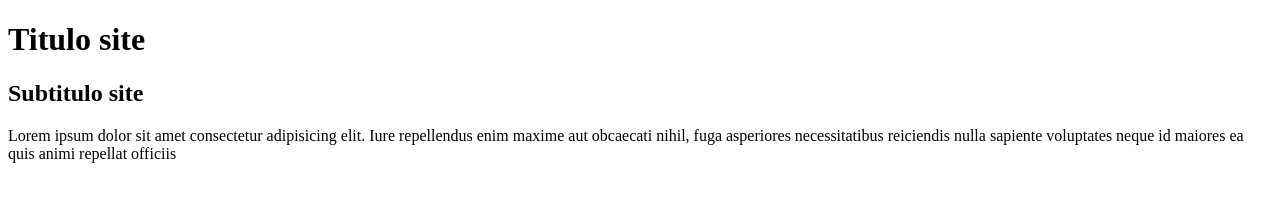
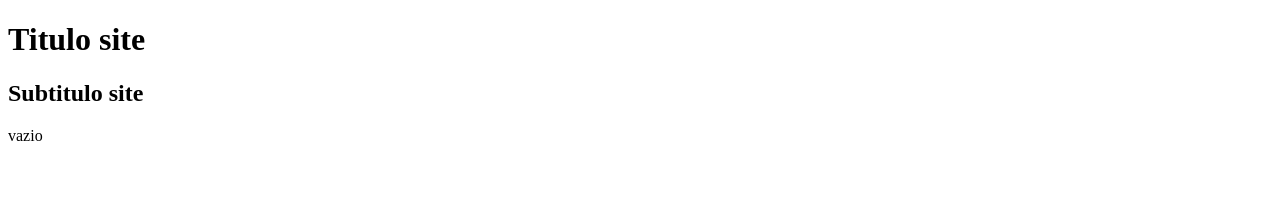
Before and after one commit to ricardolad/Projeto-site, a plain HTML site: page index.html in a window 1280 px wide. Drawn offline with Linux system fonts and the light colour scheme.

Commit message:
modificação paragrafo

```diff
--- a/index.html
+++ b/index.html
@@ -13,7 +13,7 @@
         <article>
             <h2>Subtitulo site</h2>
             <p>
-                Lorem ipsum dolor sit amet consectetur adipisicing elit. Iure repellendus enim maxime aut obcaecati nihil, fuga asperiores necessitatibus reiciendis nulla sapiente voluptates neque id maiores ea quis animi repellat officiis
+                vazio
             </p>
         </article>
     </main>
```
